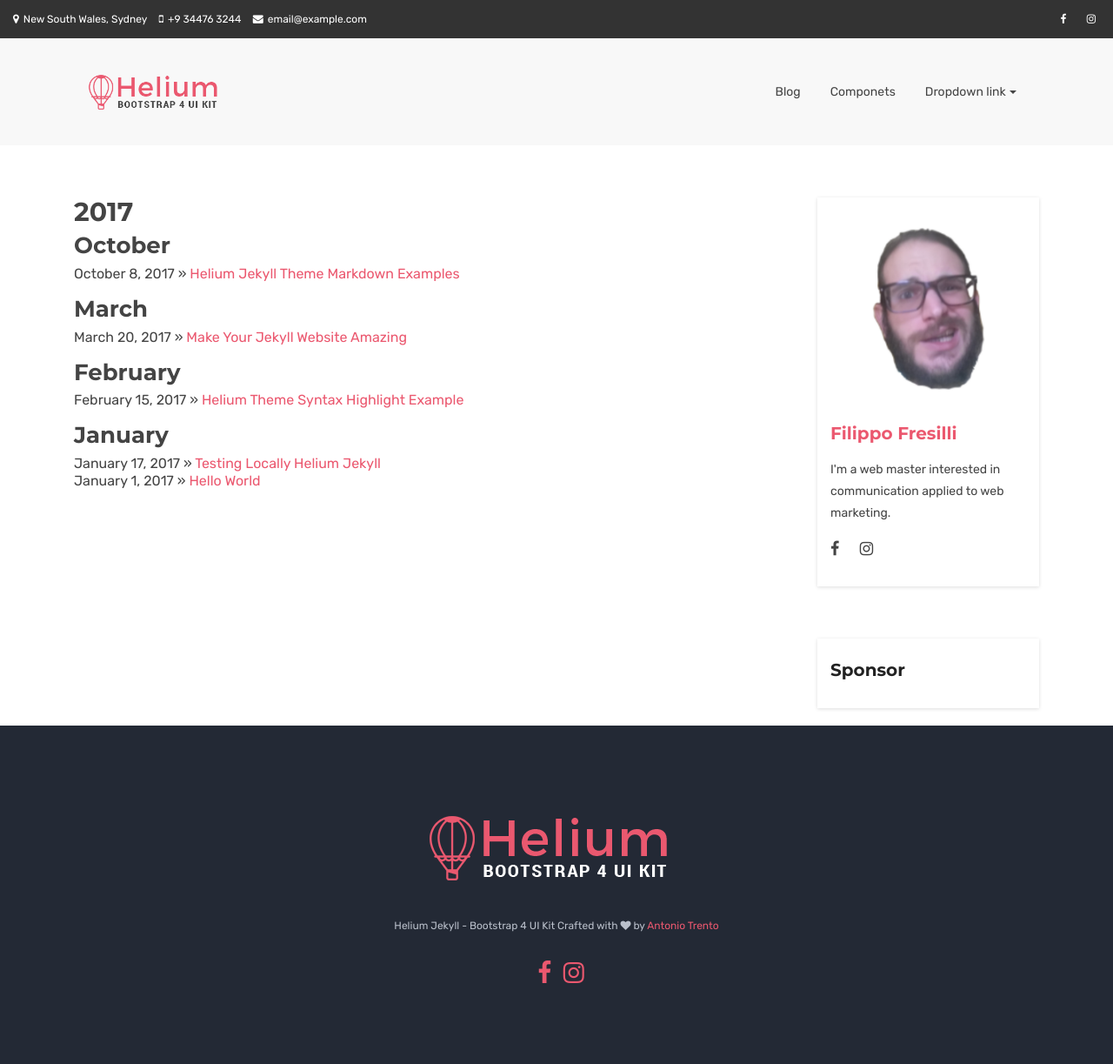
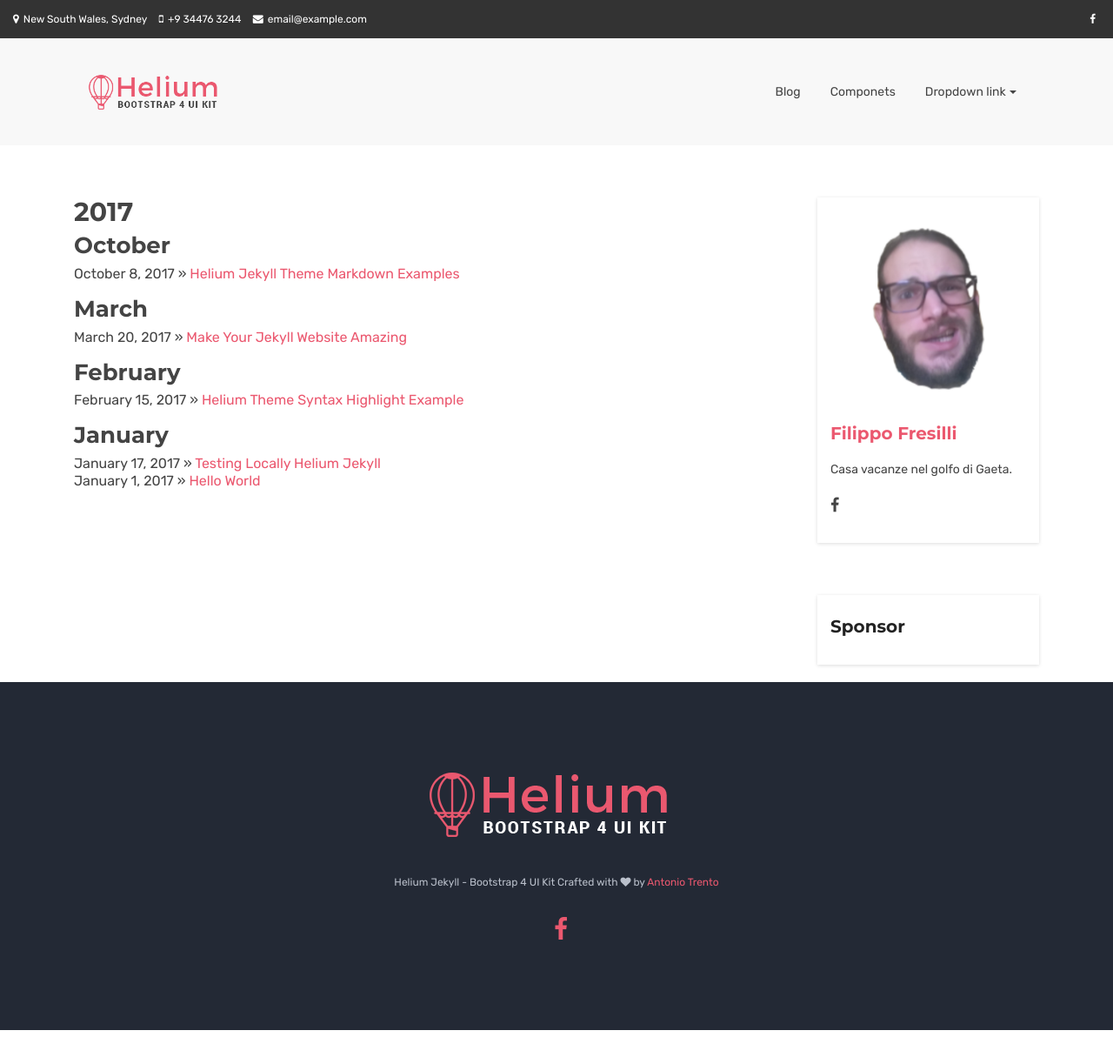
Before and after one commit to filippo-fresilli/villina-scauri, a Jekyll site: the page built from archive.html, in a window 1280 px wide. Shown: the top 1223 px of the page at 87% size. Built offline with Jekyll 4.4.1, drawn with Linux system fonts in a browser that asks for light colours; comment, search, counter and statistics services are not loaded.

Commit message:
added more info

```diff
--- a/_config.yml
+++ b/_config.yml
@@ -25,16 +25,16 @@
 tagline: Casa vacanze nel golfo di Gaeta.
 author :
   name : Filippo Fresilli
-  site: https://lantoniotrento.github.io
-  description : I&#39;m a web master interested in communication applied to web marketing.
+  site: https://villinascauri.com
+  description : Casa vacanze nel golfo di Gaeta.
   image : social-image.png
-  email : lantoniotrento@gmail.com
-  github :
-  twitter :
-  facebook: lantoniotrento
-  linkedin:
-  instagram: lantoniotrento
-  pinterest:
+  email : villina.scauri@gmail.com
+  # github :
+  # twitter :
+  facebook: Scauri.Villina
+  # linkedin:
+  # instagram:
+  # pinterest:
   feedburner :
 
 twitter_username:
@@ -46,7 +46,7 @@
 # Else if you are pushing to username.github.io, replace with your username.
 # Finally if you are pushing to a GitHub project page, include the project name at the end.
 #
-production_url : https://heliumjk.github.io
+production_url : https://villinascauri.com
 
 # All Jekyll-Bootstrap specific configurations are namespaced into this hash
 #
```
